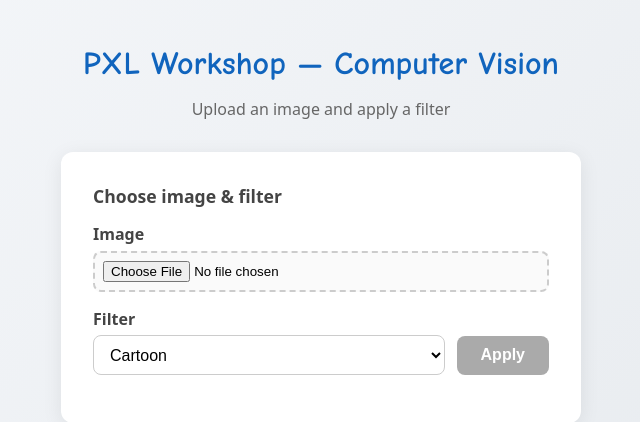
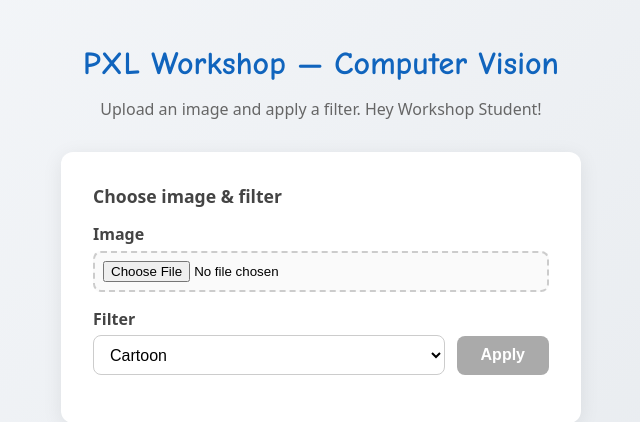
Before and after one commit to kobethuwis/pxl-workshop-computer-vision-web-app, a Flask app: page / in a window 1280 px wide. Shown: the top 422 px of the page, without its empty margins (319-959 px from the left). Run offline with Flask 3, Linux system fonts and the light colour scheme.

Commit message:
add feature

```diff
--- a/source_code/templates/index.html
+++ b/source_code/templates/index.html
@@ -153,7 +153,7 @@
 
 <body>
     <h1>PXL Workshop — Computer Vision</h1>
-    <p class="subtitle">Upload an image and apply a filter</p>
+    <p class="subtitle">Upload an image and apply a filter. Hey Workshop Student!</p>
 
     <div class="card">
         <h2>Choose image & filter</h2>
```
